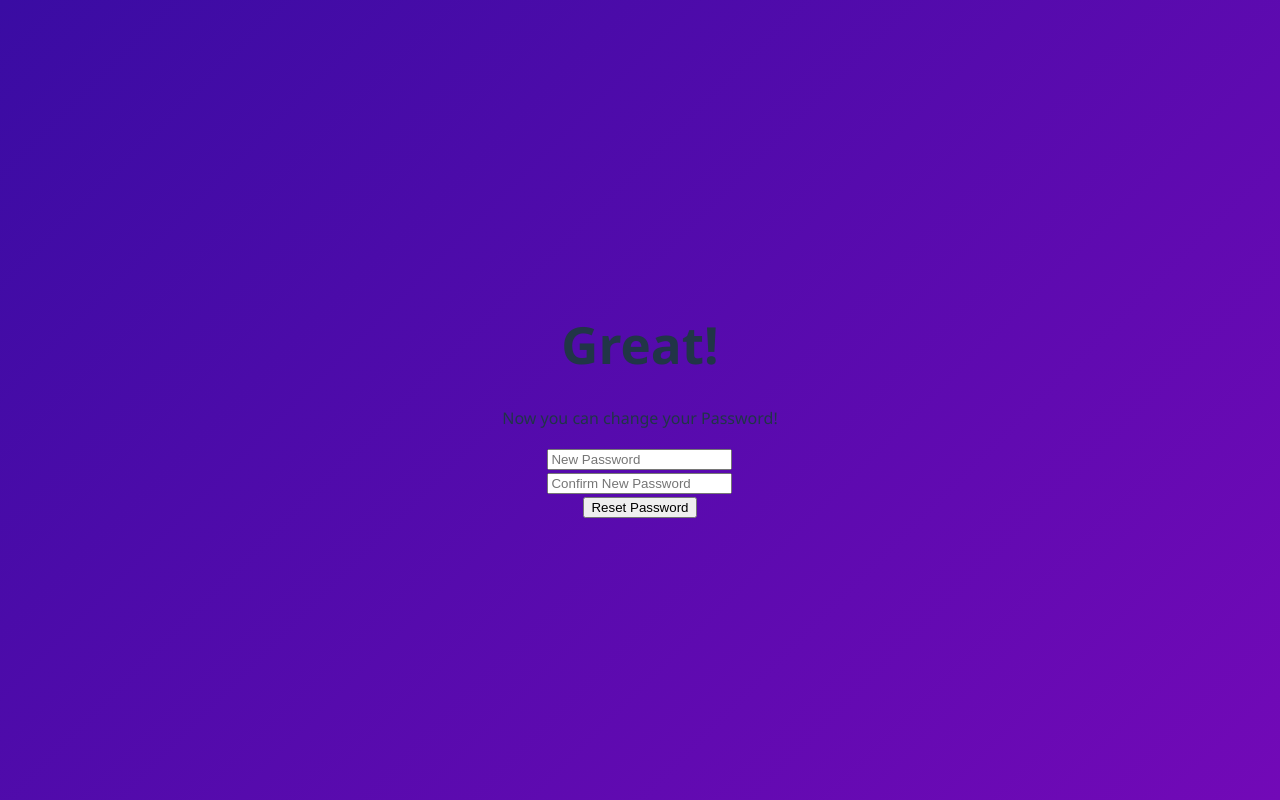
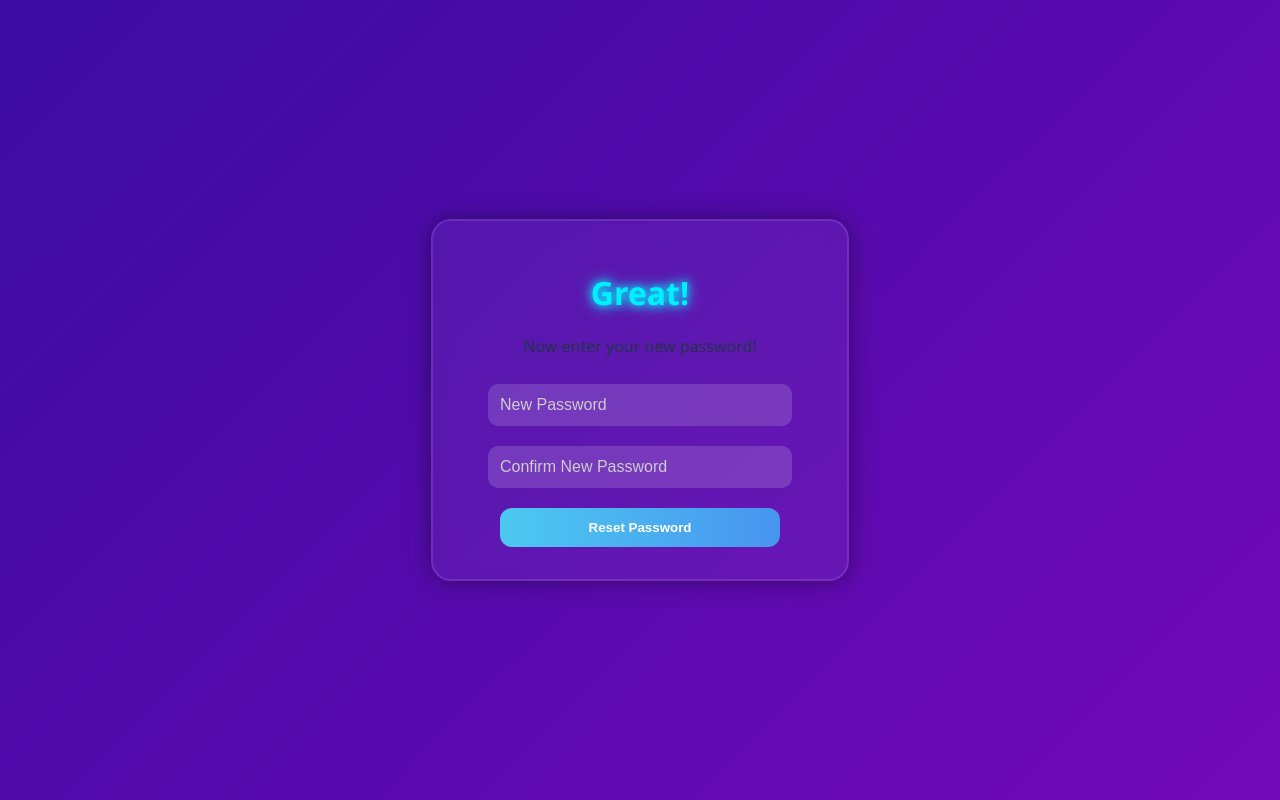
Before and after one commit to Edwinvilla72/Large-Project-Group-26, a React (Vite) app in the folder frontend/: page /ChangePassword in a window 1280 px wide. Built offline with nearby package versions, Linux system fonts and the light colour scheme.

Commit message:
Added styling for changepassword

```diff
--- a/frontend/src/pages/FP/ChangePasswordPage.tsx
+++ b/frontend/src/pages/FP/ChangePasswordPage.tsx
@@ -22,21 +22,38 @@ const ChangePassword = () => {
 
     // motion.div is for animating the page
     return (
-
         <motion.div
             initial={{ y: -100, opacity: 0 }}
-        animate={{y: 0, opacity: 1 }}
+            animate={{ y: 0, opacity: 1 }}
             exit={{ y: -100, opacity: 0 }}
             transition={{ duration: 0.4 }}
         >
+            <div className="neon-login-container">
+                <h1 className="neon-title">Great!</h1>
+                <p className="neon-subtext">Now enter your new password!</p>
 
-        <h1>Great!</h1>
-        <p>Now you can change your Password!</p>
+                <input
+                    type="password"
+                    value={newPassword}
+                    onChange={e => setNewPassword(e.target.value)}
+                    placeholder="New Password"
+                /><br />
 
-        <input type="text" value={newPassword} onChange={e => setNewPassword(e.target.value)} placeholder="New Password"></input><br></br>
-        <input type="text" value={confirmNewPassword} onChange={e => setConfirmNewPassword(e.target.value)} placeholder="Confirm New Password"></input><br></br>
+                <input
+                    type="password"
+                    value={confirmNewPassword}
+                    onChange={e => setConfirmNewPassword(e.target.value)}
+                    placeholder="Confirm New Password"
+                /><br />
 
-        <input type="button" id="FPUserButton" className="buttons" value="Reset Password" onClick={SecurityQuestions}/>
+                <input
+                    type="button"
+                    id="FPUserButton"
+                    className="neon-btn"
+                    value="Reset Password"
+                    onClick={SecurityQuestions}
+                />
+            </div>
         </motion.div>
     );
 }
```
Lines whose indentation alone changed are shown as unchanged.
